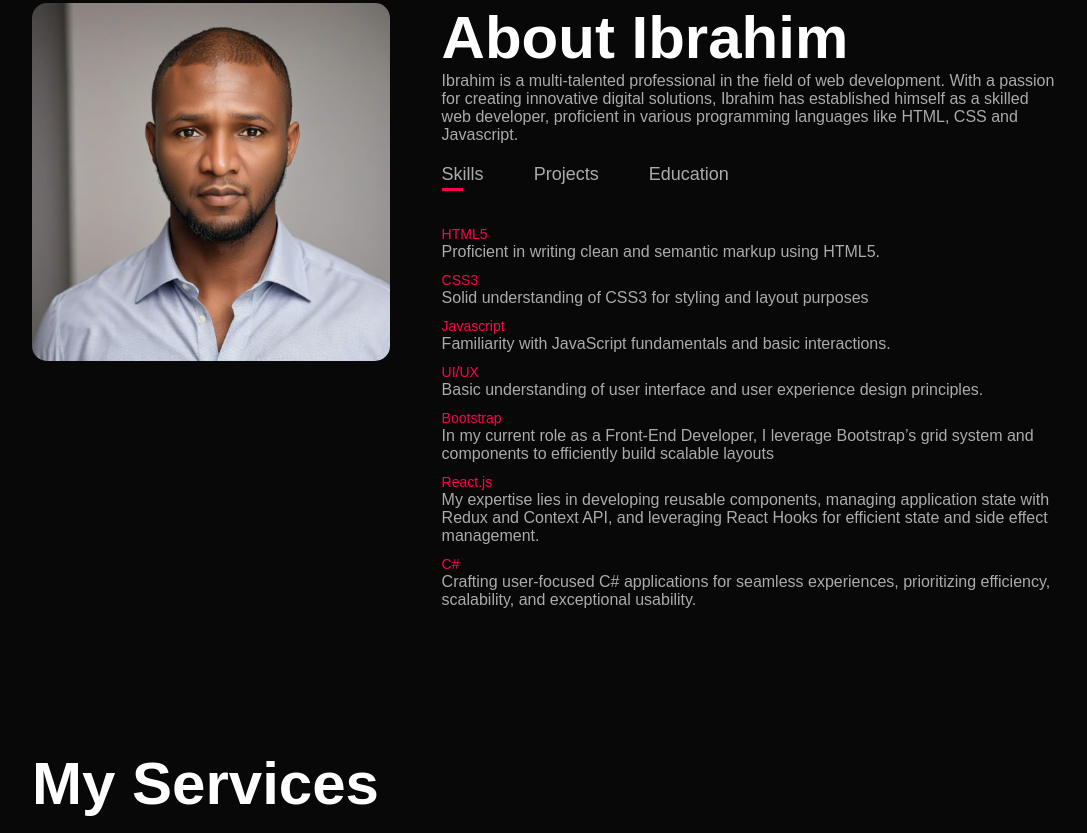
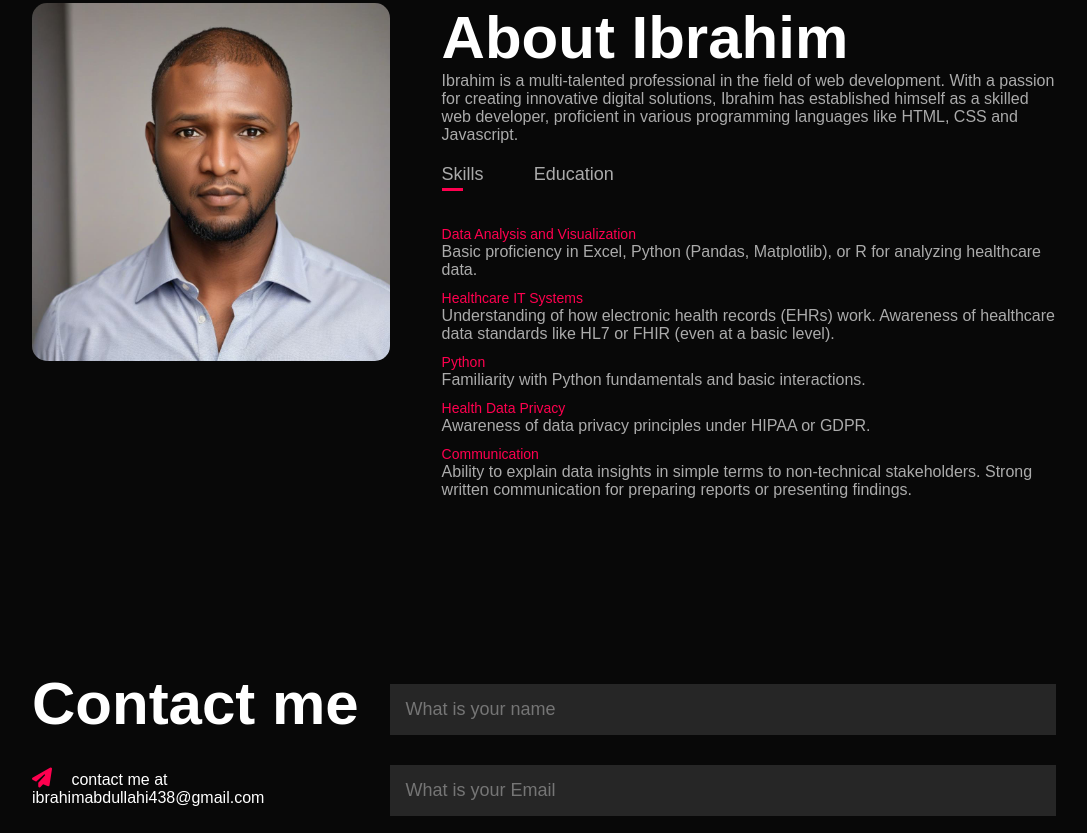
Before and after one commit to AbdulquddusMuhammad/Abdullahi-Ibrahim-Portfolio, a plain HTML site: page index.html in a window 1280 px wide. Shown: the part 887-1720 px from the top of the page, without its empty margins (96-1183 px from the left). Drawn offline with Linux system fonts and the light colour scheme.

Commit message:
Some Updates

```diff
--- a/index.html
+++ b/index.html
@@ -60,7 +60,11 @@
               <div class="tab-links active-link" onclick="opentab('skills')">
                 Skills
               </div>
-              <div class="tab-links" onclick="opentab('experience')">
+              <div
+                id="projectsss"
+                class="tab-links"
+                onclick="opentab('experience')"
+              >
                 Projects
               </div>
               <div class="tab-links" onclick="opentab('education')">
@@ -71,36 +75,28 @@
             <div class="tab-contents active-tab" id="skills">
               <ul>
                 <li>
-                  <span>HTML5</span><br />Proficient in writing clean and
-                  semantic markup using HTML5.
+                  <span>Data Analysis and Visualization</span><br />Basic
+                  proficiency in Excel, Python (Pandas, Matplotlib), or R for
+                  analyzing healthcare data.
                 </li>
                 <li>
-                  <span>CSS3</span><br />Solid understanding of CSS3 for styling
-                  and layout purposes
+                  <span>Healthcare IT Systems</span><br />Understanding of how
+                  electronic health records (EHRs) work. Awareness of healthcare
+                  data standards like HL7 or FHIR (even at a basic level).
                 </li>
                 <li>
-                  <span>Javascript</span><br />Familiarity with JavaScript
-                  fundamentals and basic interactions.
+                  <span>Python</span><br />Familiarity with Python fundamentals
+                  and basic interactions.
                 </li>
                 <li>
-                  <span>UI/UX</span><br />Basic understanding of user interface
-                  and user experience design principles.
+                  <span>Health Data Privacy</span><br />Awareness of data
+                  privacy principles under HIPAA or GDPR.
                 </li>
                 <li>
-                  <span>Bootstrap</span><br />In my current role as a Front-End
-                  Developer, I leverage Bootstrap’s grid system and components
-                  to efficiently build scalable layouts
-                </li>
-                <li>
-                  <span>React.js</span><br />My expertise lies in developing
-                  reusable components, managing application state with Redux and
-                  Context API, and leveraging React Hooks for efficient state
-                  and side effect management.
-                </li>
-                <li>
-                  <span>C#</span><br />Crafting user-focused C# applications for
-                  seamless experiences, prioritizing efficiency, scalability,
-                  and exceptional usability.
+                  <span>Communication</span><br />Ability to explain data
+                  insights in simple terms to non-technical stakeholders. Strong
+                  written communication for preparing reports or presenting
+                  findings.
                 </li>
               </ul>
             </div>
@@ -147,7 +143,7 @@
 
     <!-- -------------------services-------------------------- -->
     <div id="services">
-      <div class="container">
+      <div style="display: none" class="container">
         <h1 class="sub-title">My Services</h1>
         <div class="services-list">
           <div class="specific-service">
--- a/style.css
+++ b/style.css
@@ -522,3 +522,7 @@ nav .fa-solid {
   color: #ababab;
   text-decoration: none;
 }
+
+#projectsss {
+  display: none;
+}
```
